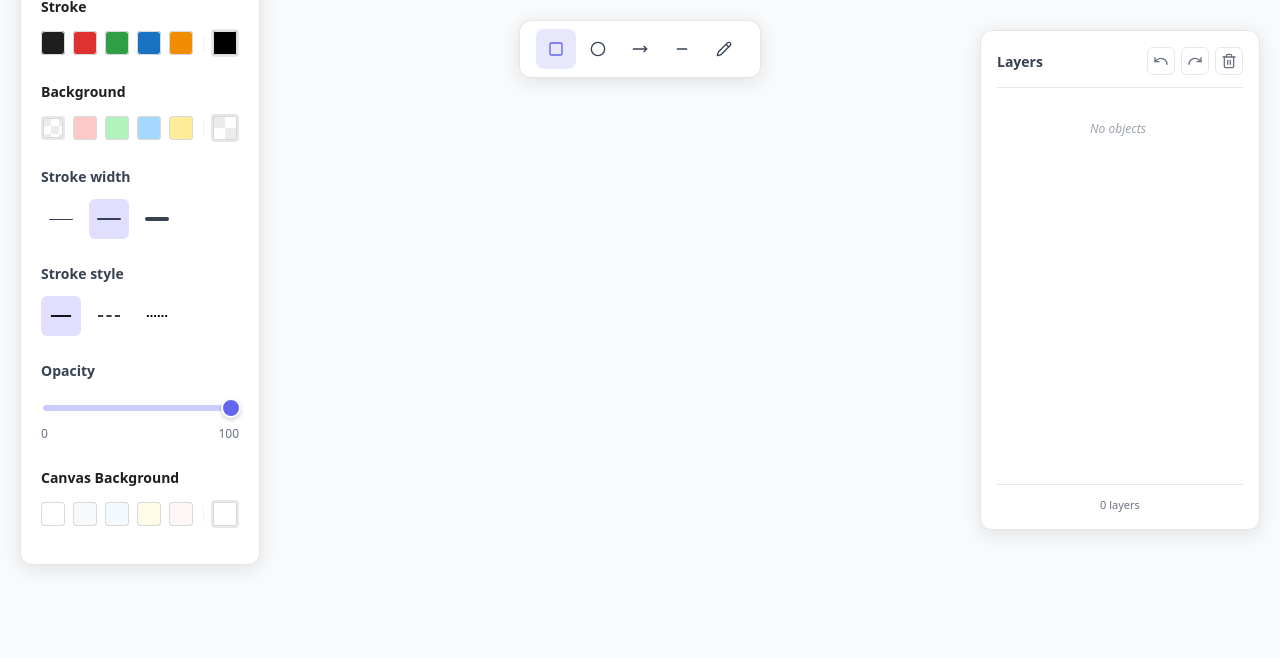
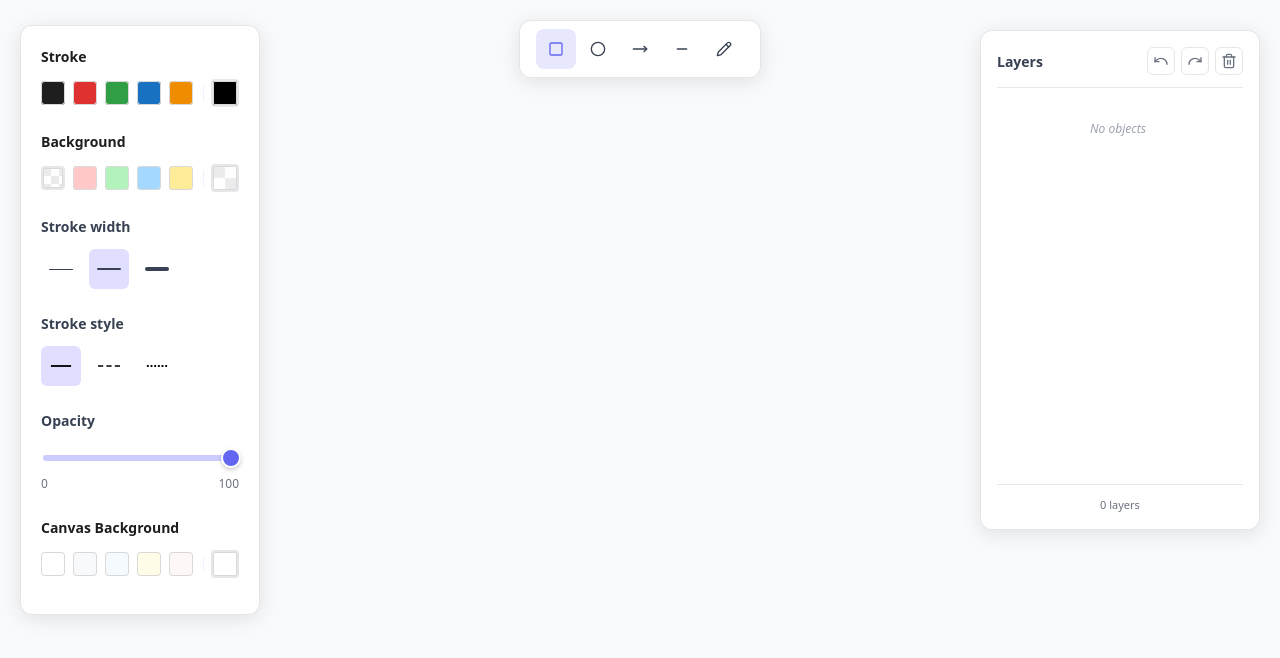
Before and after one commit to duytuann/Paint-lite, a React (Vite) app: page / in a window 1280 px wide. Shown: the top 658 px of the page. Built offline with nearby package versions, Linux system fonts and the light colour scheme.

Commit message:
fix(sidebar): fix layout issue with Sidebar

```diff
--- a/src/components/sidebar/Sidebar.css
+++ b/src/components/sidebar/Sidebar.css
@@ -1,7 +1,7 @@
 .sidebar {
   position: fixed;
   left: 20px;
-  top: 270px;
+  top: 320px;
   transform: translateY(-50%);
   width: 240px;
   background: rgba(255, 255, 255, 0.95);
```
